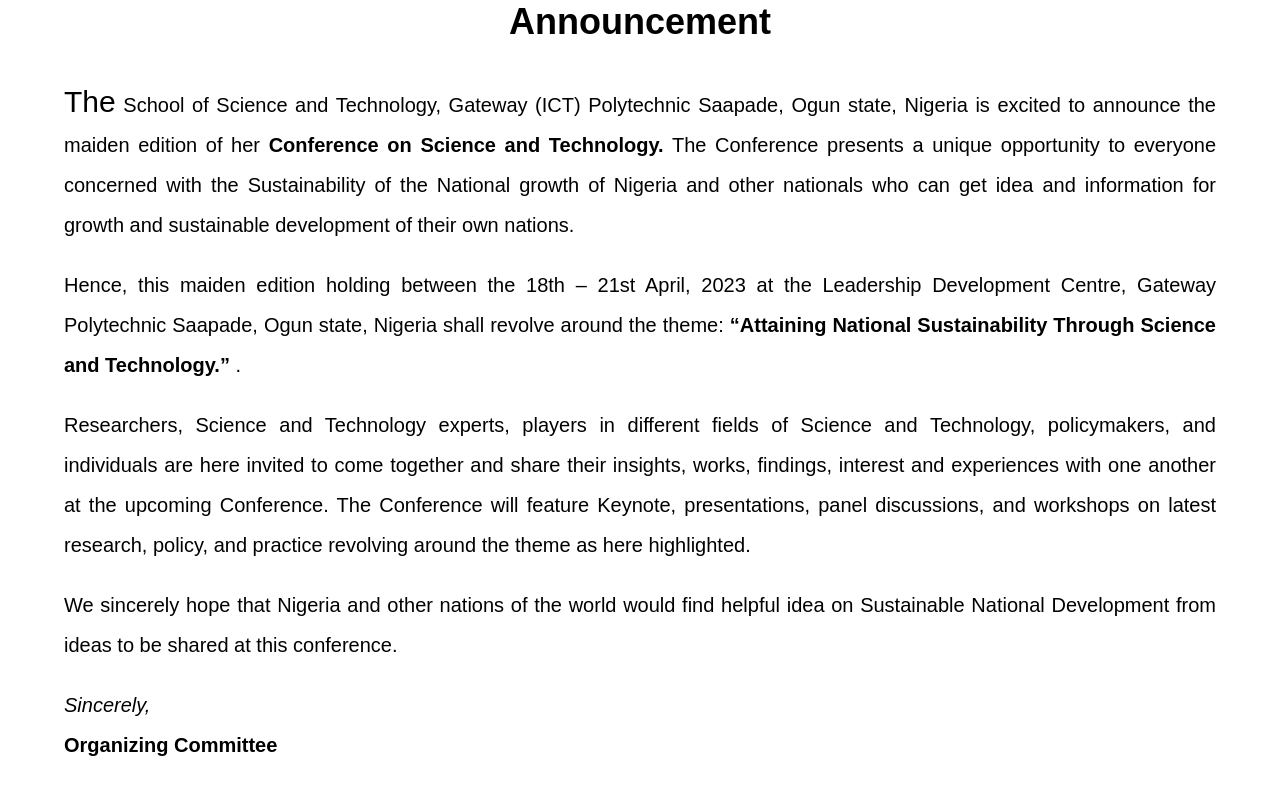
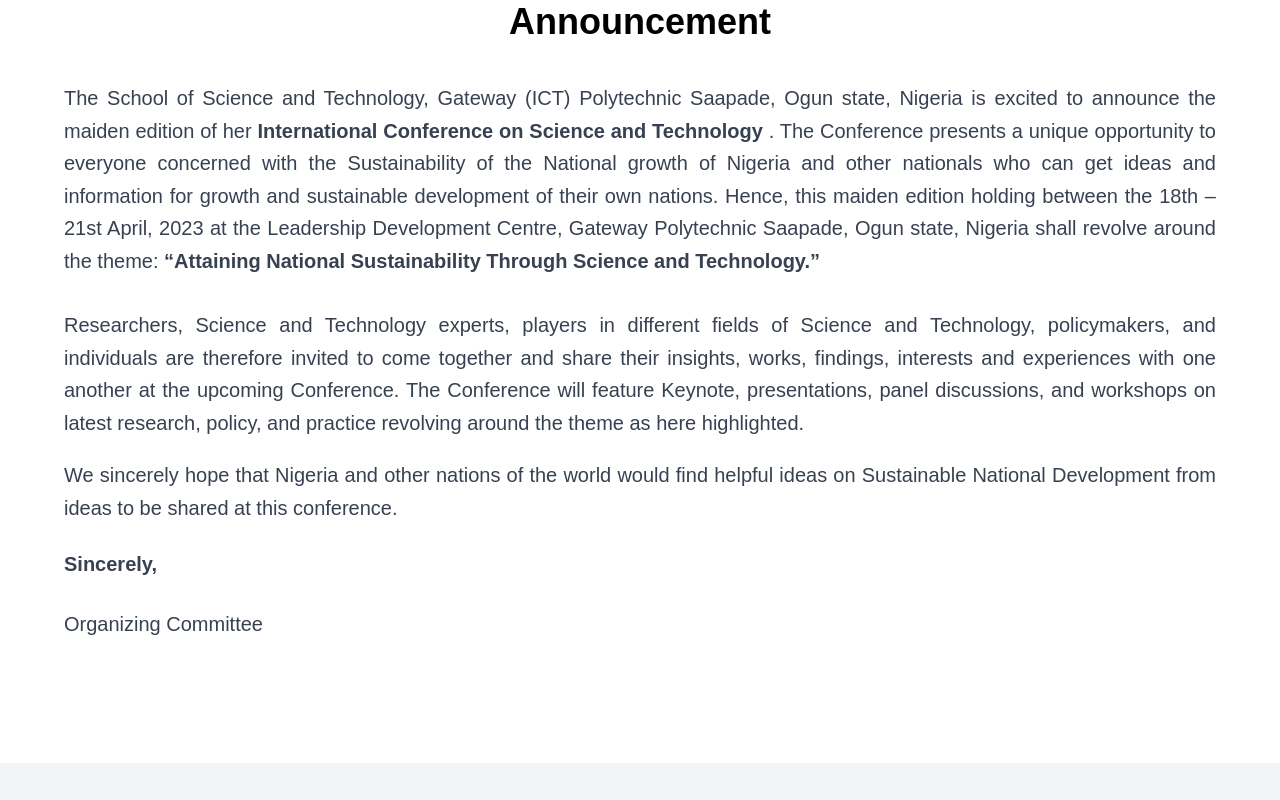
Before and after one commit to wisdom-uzo/gaposa, a Next.js app: page / in a window 1280 px wide. Shown: the part 920-1720 px from the top of the page. Built offline with nearby package versions, Linux system fonts and the light colour scheme.

Commit message:
first commit

```diff
--- a/constants/index.js
+++ b/constants/index.js
@@ -18,7 +18,7 @@
   },
   {
     imgUrl: '/arg.jpeg',
-    title: 'Agriclture and the Food Security',
+    title: 'Agriculture and Food Security',
   },
   {
     imgUrl: '/medicine.jpeg',
--- a/sections/About.jsx
+++ b/sections/About.jsx
@@ -25,15 +25,21 @@
       <motion.div
         variants={fadeIn('up', 'tween', 0.2, 1)}
         className='mt-[8px] font-normal text-[20px] text-justify md:leading-[40px] leading-[30px]  space-y-5'>
-          <p className=""> <span className='text-[30px] '>The</span> School of Science and Technology, Gateway (ICT) Polytechnic Saapade, Ogun state, Nigeria is excited to announce the maiden edition of her <strong> Conference on Science and Technology.</strong>   The Conference presents a unique opportunity to everyone concerned with the Sustainability of the National growth of Nigeria and other nationals who can get idea and information for growth and sustainable development of their own nations. </p>
-          <p className="">Hence, this maiden edition holding between the 18th – 21st April, 2023 at the Leadership Development Centre, Gateway Polytechnic Saapade, Ogun state, Nigeria shall revolve around the theme: <strong> “Attaining National Sustainability Through Science and Technology.” </strong> . </p>
-          <p className="">Researchers, Science and Technology experts, players in different fields of Science and Technology, policymakers, and individuals are here invited to come together and share their insights, works, findings, interest and experiences with one another at the upcoming Conference. The Conference will feature Keynote, presentations, panel discussions, and workshops on latest research, policy, and practice revolving around the theme as here highlighted. </p>
-          <p className="">We sincerely hope that Nigeria and other nations of the world would find helpful idea on Sustainable National Development from ideas to be shared at this conference.</p>
-
-          <p className='mt-3'>
-            <i>Sincerely, </i> <br />
-            <strong> Organizing Committee</strong>
-          </p>
+        <p className="text-gray-700 leading-relaxed mb-8">
+        The School of Science and Technology, Gateway (ICT) Polytechnic Saapade, Ogun state, Nigeria is excited to announce the maiden edition of her <strong>International Conference on Science and Technology</strong> . The Conference presents a unique opportunity to everyone concerned with the Sustainability of the National growth of Nigeria and other nationals who can get ideas and information for growth and sustainable development of their own nations. Hence, this maiden edition holding between the 18th – 21st April, 2023 at the Leadership Development Centre, Gateway Polytechnic Saapade, Ogun state, Nigeria shall revolve around the theme: <strong>“Attaining National Sustainability Through Science and Technology.”</strong>
+      </p>
+      <p className="text-gray-700 leading-relaxed mb-8">
+        Researchers, Science and Technology experts, players in different fields of Science and Technology, policymakers, and individuals are therefore invited to come together and share their insights, works, findings, interests and experiences with one another at the upcoming Conference. The Conference will feature Keynote, presentations, panel discussions, and workshops on latest research, policy, and practice revolving around the theme as here highlighted.
+      </p>
+      <p className="text-gray-700 leading-relaxed mb-8">
+        We sincerely hope that Nigeria and other nations of the world would find helpful ideas on Sustainable National Development from ideas to be shared at this conference.
+      </p>
+      <p className="text-gray-700 font-bold">
+        Sincerely,
+      </p>
+      <p className="text-gray-700">
+        Organizing Committee
+      </p>
        </motion.div>
 
         <motion.img
```
